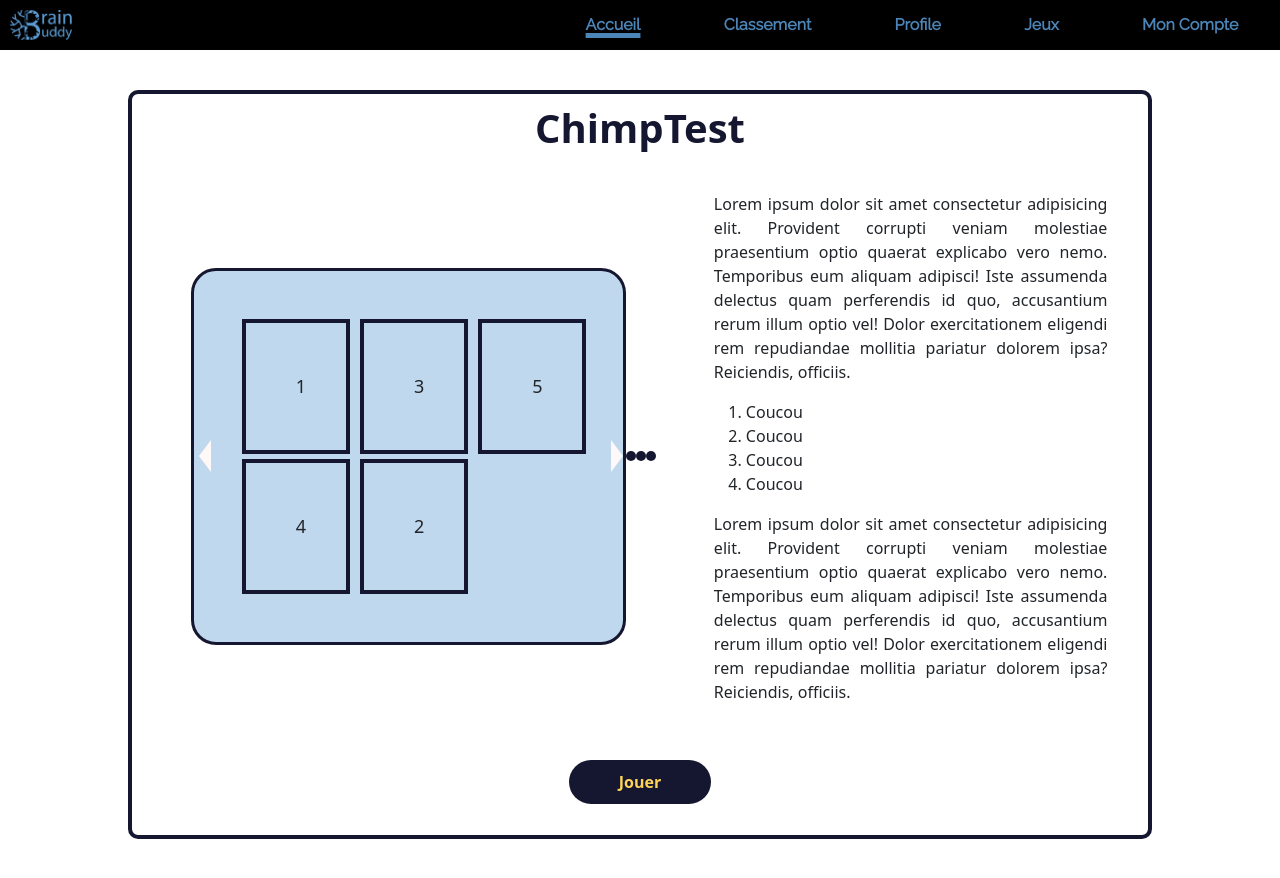
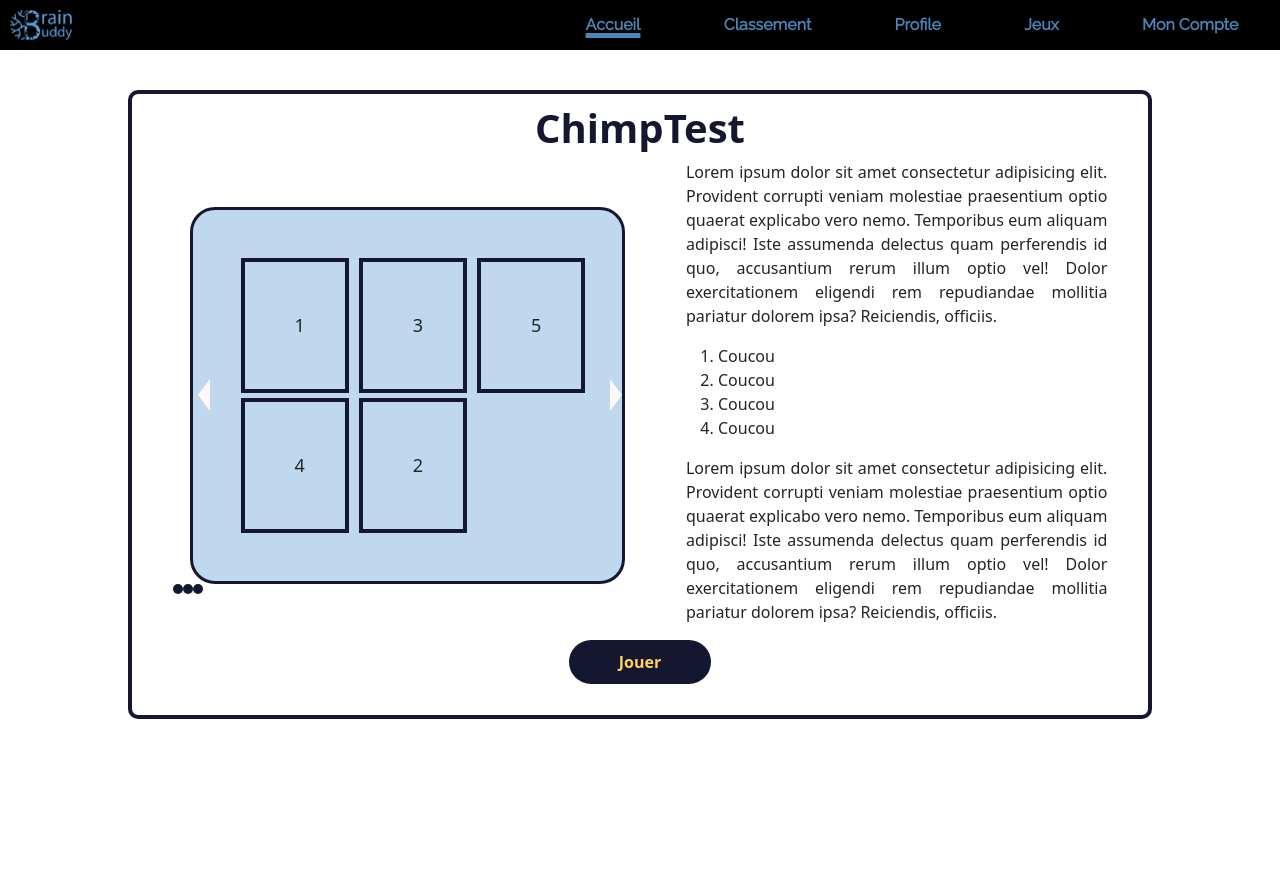
Before and after one commit to Xenus3/FrontEndBrainBuddy, an Angular app: page /app-monkey-test-tutoriel in a window 1280 px wide. After the commit the page ends 800 px from the top, so only its background shows below. Built offline with nearby package versions, Linux system fonts and the light colour scheme.

Commit message:
fixed margin of main and tutoriel elements

```diff
--- a/src/app/components/monkey-test-tutoriel/monkey-test-tutoriel.component.html
+++ b/src/app/components/monkey-test-tutoriel/monkey-test-tutoriel.component.html
@@ -30,11 +30,11 @@
                             <div id="triangle-droit"></div>
                         </div>
                     </div>
-                    <div class="circles">
-                        <div class="circle"></div>
-                        <div class="circle"></div>
-                        <div class="circle"></div>
-                    </div>
+                </div>
+                <div class="circles">
+                    <div class="circle"></div>
+                    <div class="circle"></div>
+                    <div class="circle"></div>
                 </div>
             </div>
             <div class="text">
--- a/src/app/components/monkey-test-tutoriel/monkey-test-tutoriel.component.scss
+++ b/src/app/components/monkey-test-tutoriel/monkey-test-tutoriel.component.scss
@@ -3,8 +3,6 @@
 }
 
 #main {
-    display: flex;
-    flex-direction: row;
     margin-right: 5%;
 }
 
@@ -95,12 +93,9 @@ button:active {
 // Tutoriel & Vignettes
 .tutoriel {
     display: flex;
-    justify-content: space-around;
     align-items: center;
     margin-left: 4%;
     margin-right: 4%;
-    margin-top: 40px;
-    margin-bottom: 40px;
 }
 
 .slider {
```
